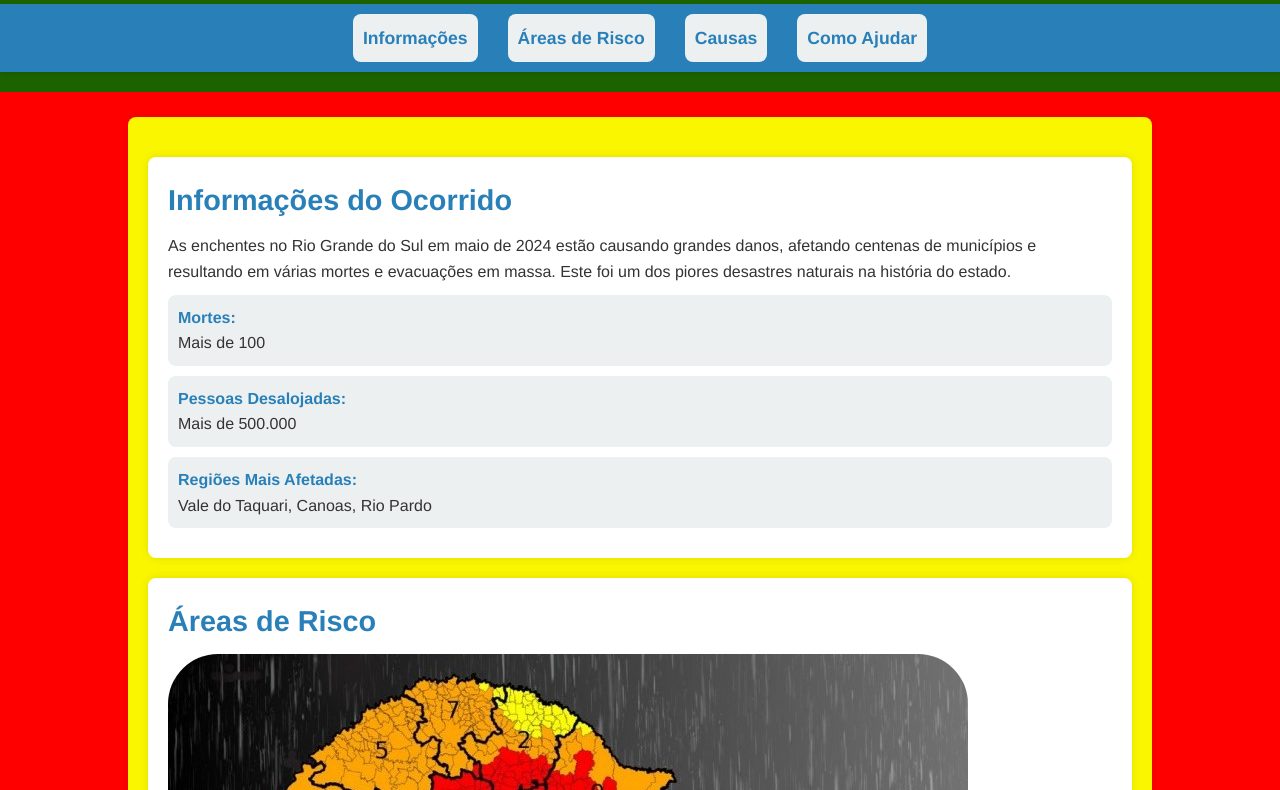
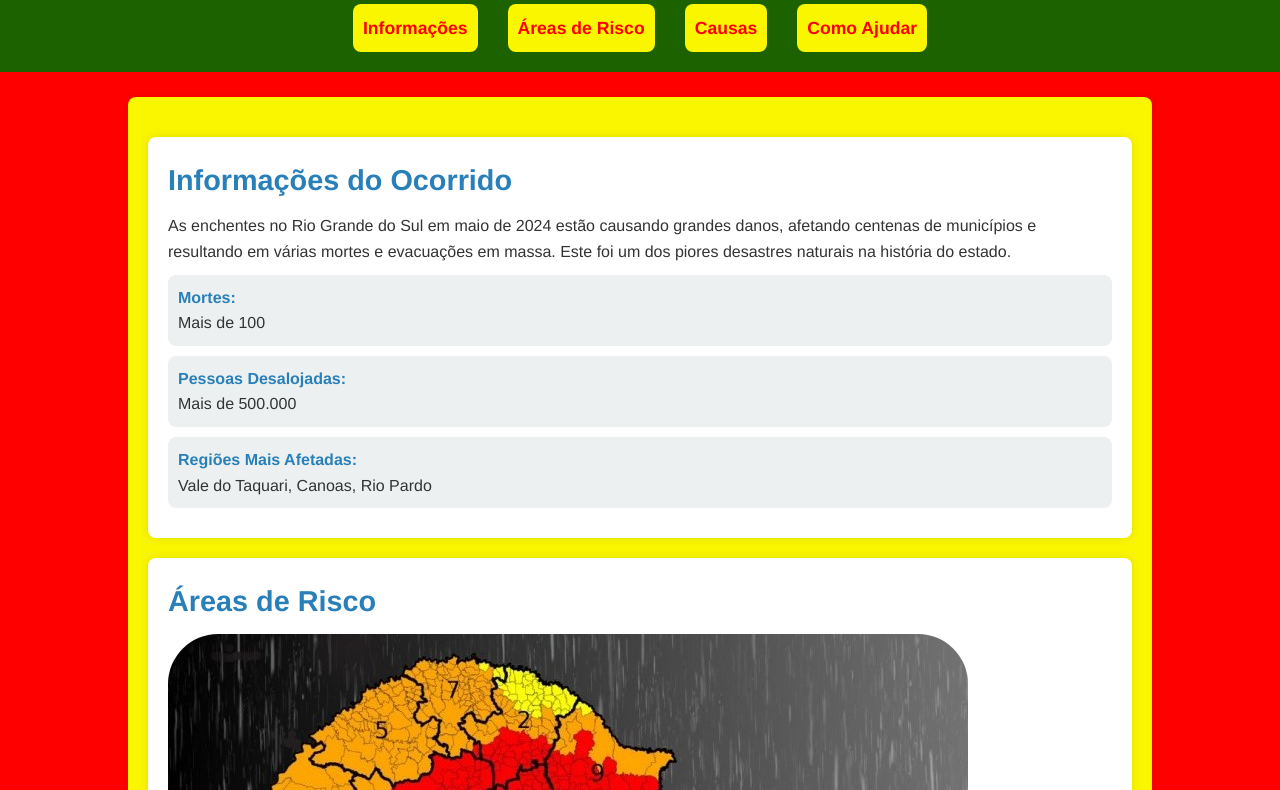
Before and after one commit to SamuelloranD/projeto_front, a plain HTML site: page index.html in a window 1280 px wide. Shown: the part 168-958 px from the top of the page. Drawn offline with Linux system fonts and the light colour scheme; files whose address does not match are found by name.

Commit message:
Update estilo.css

```diff
--- a/estilo.css
+++ b/estilo.css
@@ -81,6 +81,10 @@ ul li {
     font-size: 1em;
 }
 
+nav ul li strong {
+    color: #ff0000;
+}
+
 ul li strong {
     display: block;
     color: #2980b9;
@@ -104,11 +108,6 @@ footer p {
     color: #2980b9;
 }
 
-nav {
-    background: #2980b9;
-    padding: 10px 0;
-    box-shadow: 0 2px 4px rgba(0, 0, 0, 0.1);
-}
 
 nav ul {
     list-style: none;
@@ -117,11 +116,12 @@ nav ul {
 }
 
 nav ul li {
+    background-color: #faf600;
     margin: 0 15px;
 }
 
 nav ul li a {
-    color: #fff;
+    color: #ff0000;
     text-decoration: none;
     font-size: 1.1em;
 }
```
